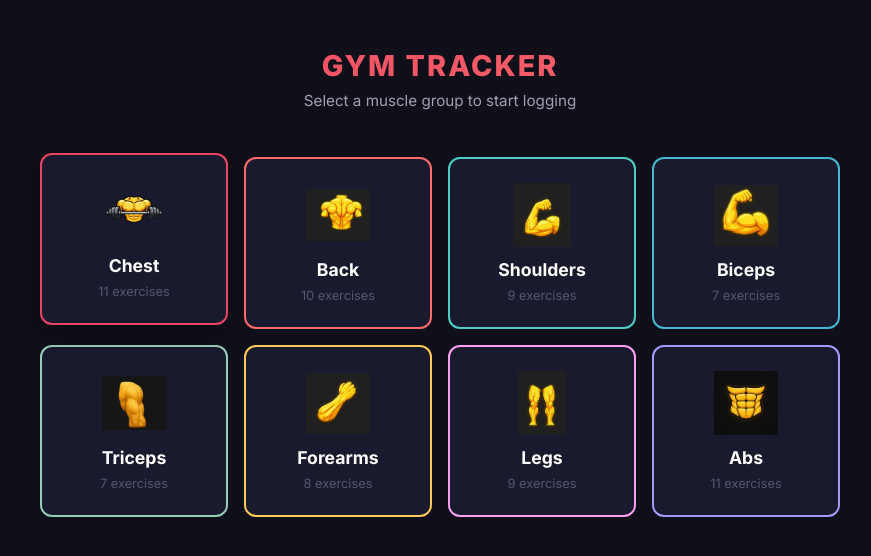
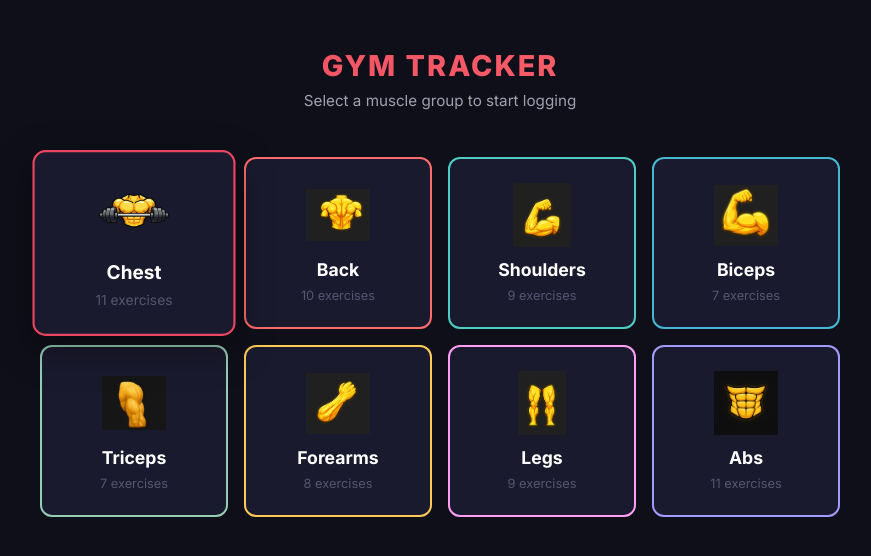
Before and after one commit to rushikeshsatyawanpawar07-del/gym-tracker, a React (Create React App) app: page / in a window 1280 px wide. In both pictures the pointer is over the element 334 px from the left and 243 px from the top of the page. Shown: the top 556 px of the page, without its empty margins (200-1071 px from the left). Built offline with nearby package versions, Linux system fonts and the light colour scheme.

Commit message:
Add hover zoom effects on all cards

```diff
--- a/src/pages/ExercisesPage.css
+++ b/src/pages/ExercisesPage.css
@@ -64,12 +64,12 @@
   display: flex;
   align-items: center;
   gap: 1rem;
-  transition: background 0.2s, transform 0.2s, border-color 0.2s;
+  transition: background 0.2s, transform 0.3s, border-color 0.2s;
 }
 
 .exercise-card:hover {
   background: #1e1e35;
-  transform: translateX(4px);
+  transform: scale(1.02);
   border-color: #e94560;
 }
 
--- a/src/pages/HistoryPage.css
+++ b/src/pages/HistoryPage.css
@@ -128,11 +128,12 @@
   border: 1px solid #2a2a4a;
   border-radius: 10px;
   padding: 1rem 1.25rem;
-  transition: border-color 0.2s;
+  transition: border-color 0.2s, transform 0.3s;
 }
 
 .history-card:hover {
   border-color: #3a3a5a;
+  transform: scale(1.02);
 }
 
 .history-card-top {
--- a/src/pages/HomePage.css
+++ b/src/pages/HomePage.css
@@ -50,14 +50,20 @@
 }
 
 .muscle-card:hover {
-  transform: translateY(-4px);
-  box-shadow: 0 8px 25px rgba(0, 0, 0, 0.3);
+  transform: scale(1.08);
+  box-shadow: 0 12px 35px rgba(0, 0, 0, 0.4);
+  border-color: #e94560;
+}
+
+.muscle-card:hover .muscle-img {
+  transform: scale(1.15);
 }
 
 .muscle-icon {
   font-size: 2.5rem;
   display: block;
   margin-bottom: 0.75rem;
+  transition: transform 0.3s;
 }
 
 .muscle-img {
@@ -66,6 +72,7 @@
   object-fit: contain;
   display: block;
   margin: 0 auto 0.75rem;
+  transition: transform 0.3s;
 }
 
 .muscle-card h3 {
--- a/src/pages/WorkoutLogPage.css
+++ b/src/pages/WorkoutLogPage.css
@@ -41,6 +41,12 @@
   border-radius: 14px;
   padding: 2rem;
   border: 1px solid #2a2a4a;
+  transition: transform 0.3s, box-shadow 0.3s;
+}
+
+.log-form:hover {
+  transform: scale(1.02);
+  box-shadow: 0 8px 30px rgba(0, 0, 0, 0.3);
 }
 
 .exercise-info {
```
